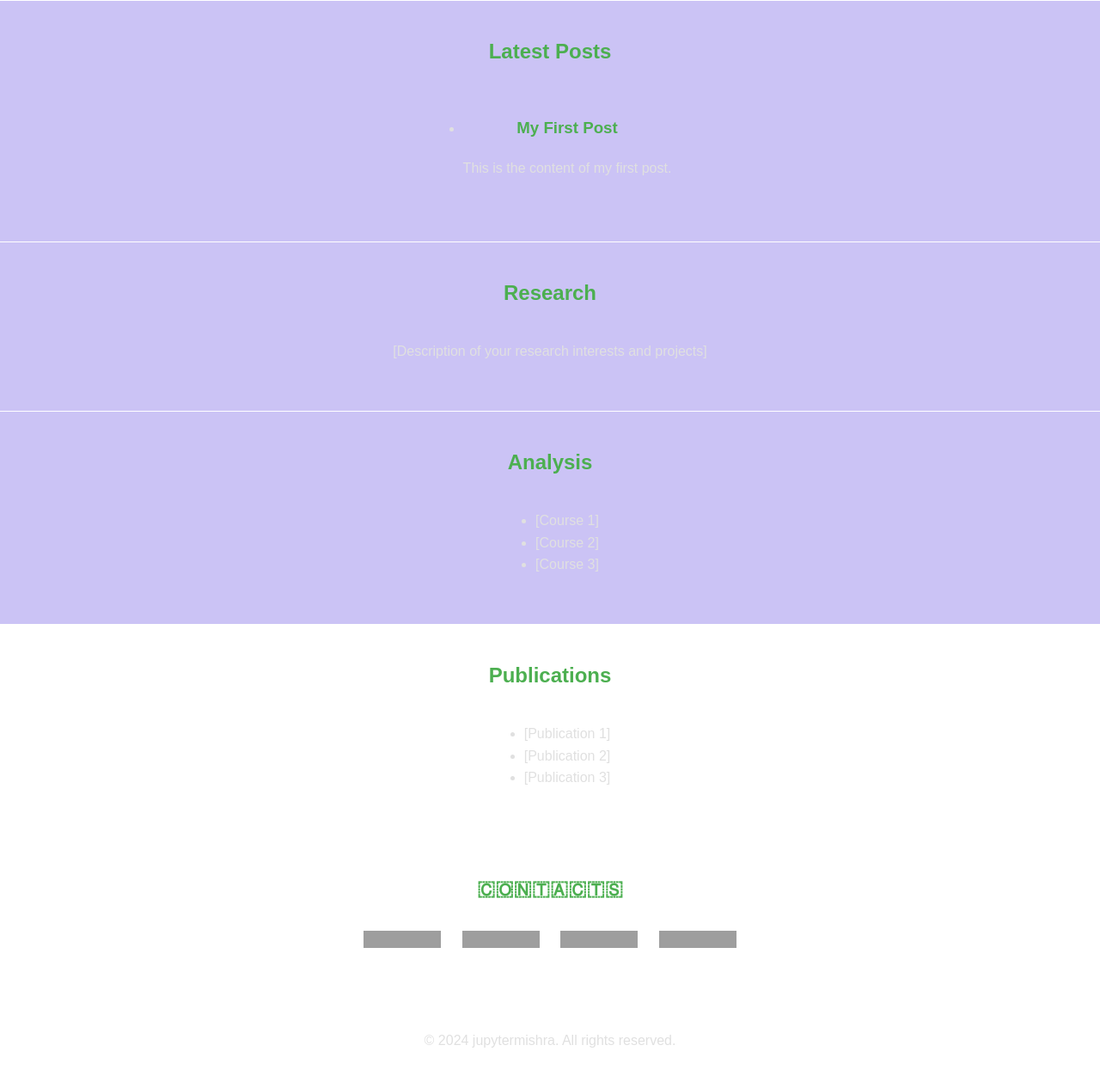
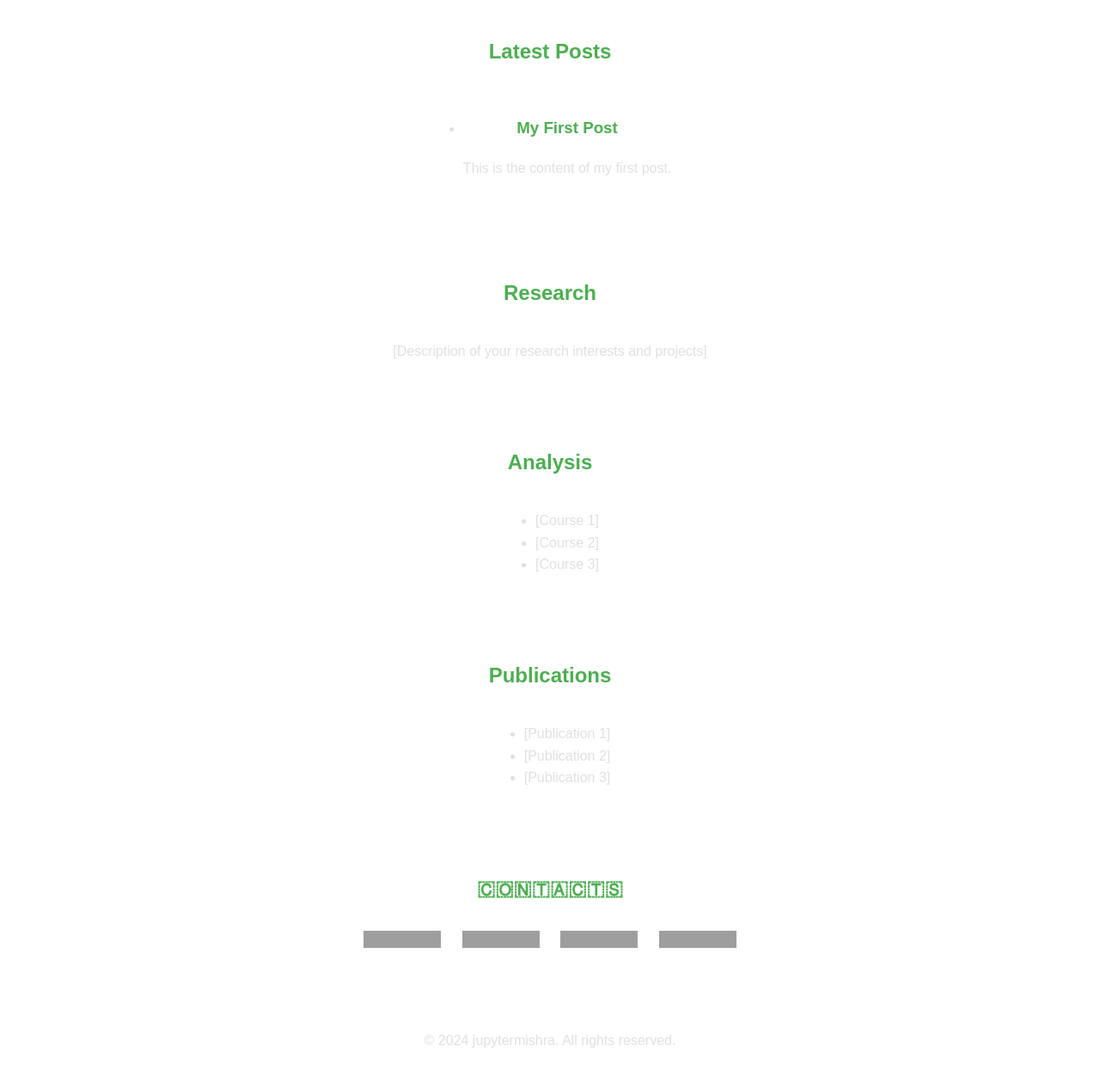
Before and after one commit to jupytermishra/jupytermishra.github.io, a Jekyll site: the page built from index.html, in a window 1280 px wide. Shown: the part 893-2152 px from the top of the page at 86% size. Built offline with Jekyll 4.4.1, drawn with Linux system fonts in a browser that asks for light colours; grey boxes are pictures that could not be loaded.

Commit message:
Update index.html

```diff
--- a/index.html
+++ b/index.html
@@ -35,7 +35,7 @@ title: Home
     margin: 10px;
   }
   .section-alt {
-    background-color: #cbc3f5;
+    background-color: #FFFFFF;
   }
   a {
     color: #4CAF50;
```
